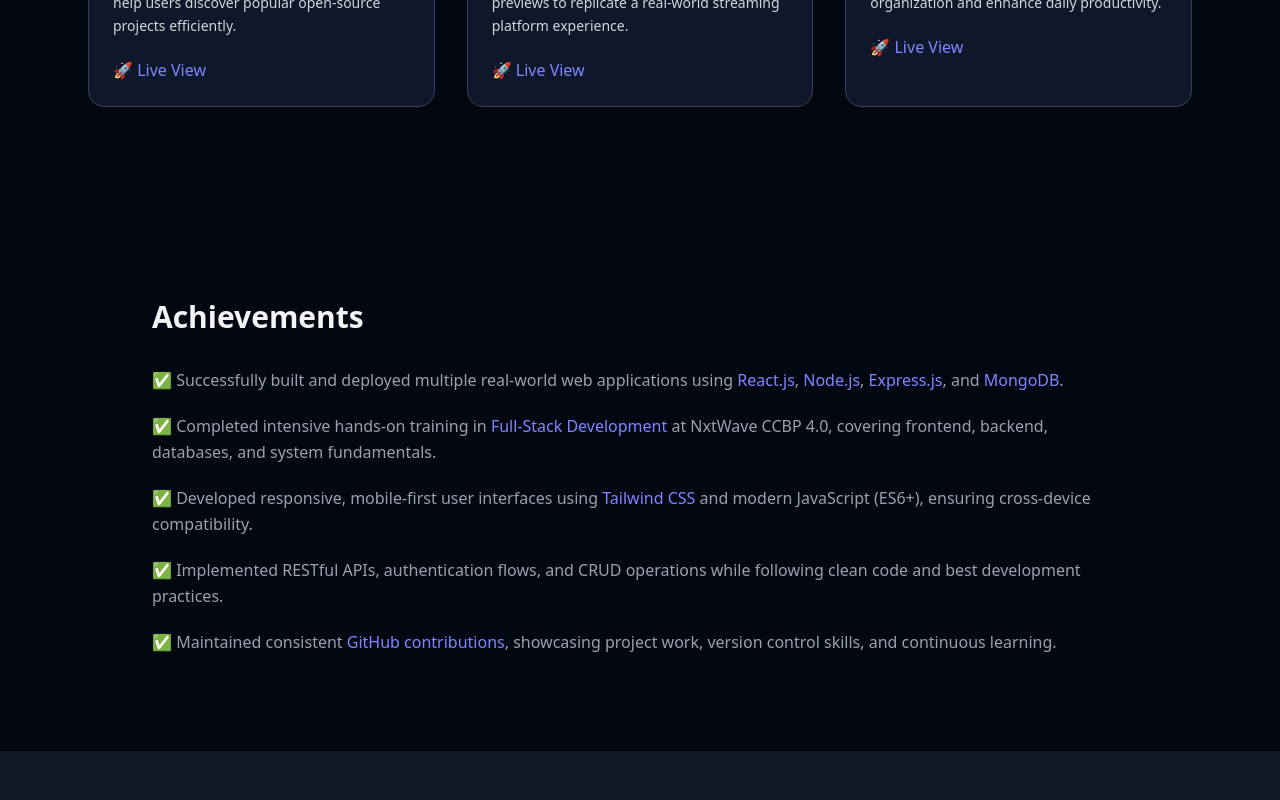
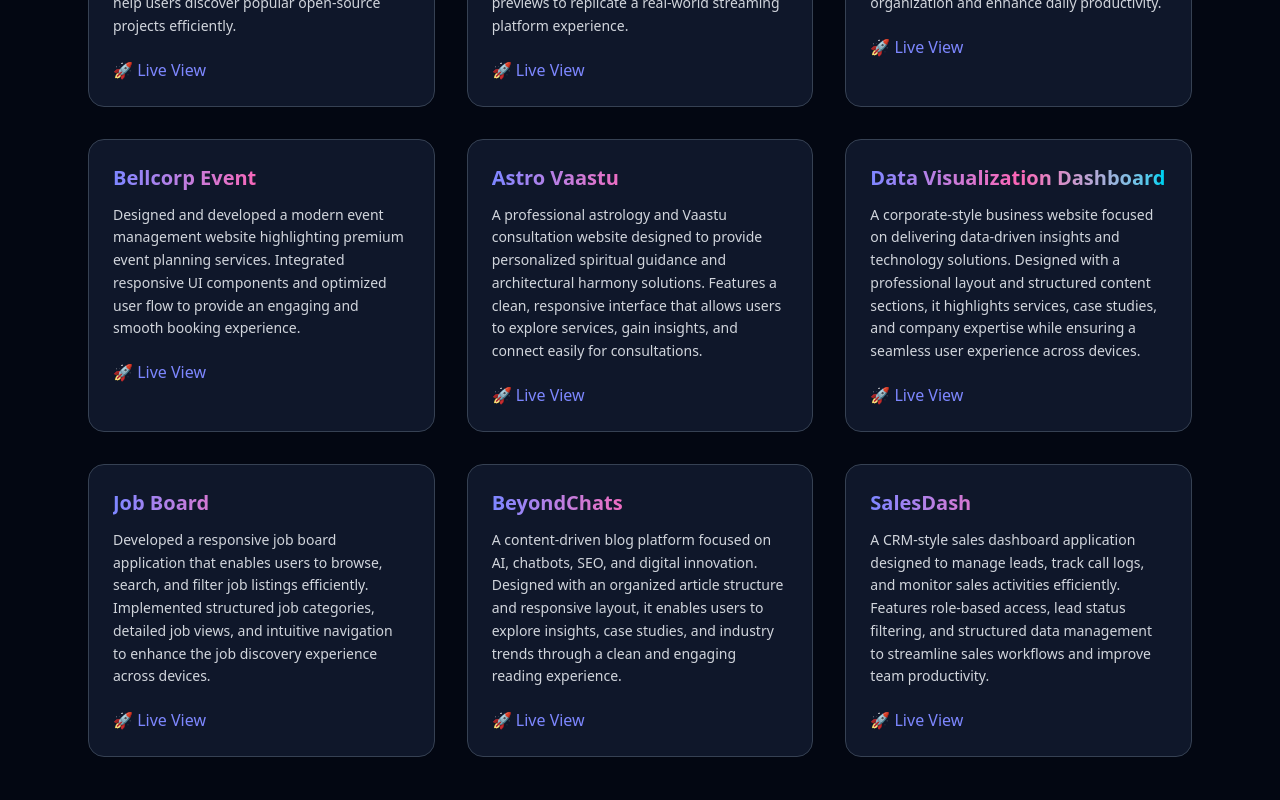
Before and after one commit to aniljiA1/anilmyportfolio, a React (Vite) app in the folder my-portfolio/: page / in a window 1280 px wide. Shown: the part 5720-6520 px from the top of the page. Built offline with nearby package versions, Linux system fonts and the light colour scheme.

Commit message:
Add multiple ProjectCard components to App.jsx

```diff
--- a/my-portfolio/src/App.jsx
+++ b/my-portfolio/src/App.jsx
@@ -585,6 +585,42 @@
           desc="A productivity-focused task management application that allows users to add, filter, and delete tasks efficiently. Designed with a clean interface to improve workflow organization and enhance daily productivity."
           live="https://anilmytask.ccbp.tech/"
         />
+
+        <ProjectCard
+          title="Bellcorp Event"
+          desc="Designed and developed a modern event management website highlighting premium event planning services. Integrated responsive UI components and optimized user flow to provide an engaging and smooth booking experience."
+          live="https://anilbellcorpevent.vercel.app/"
+        />
+
+        <ProjectCard
+          title="Astro Vaastu"
+          desc="A professional astrology and Vaastu consultation website designed to provide personalized spiritual guidance and architectural harmony solutions. Features a clean, responsive interface that allows users to explore services, gain insights, and connect easily for consultations."
+          live="https://anilastrovaastu.vercel.app/"
+        />
+
+        <ProjectCard
+          title="Data Visualization Dashboard"
+          desc="A corporate-style business website focused on delivering data-driven insights and technology solutions. Designed with a professional layout and structured content sections, it highlights services, case studies, and company expertise while ensuring a seamless user experience across devices."
+          live="https://anilblackcoffer-mkgl.vercel.app/"
+        />
+
+        <ProjectCard
+          title="Job Board"
+          desc="Developed a responsive job board application that enables users to browse, search, and filter job listings efficiently. Implemented structured job categories, detailed job views, and intuitive navigation to enhance the job discovery experience across devices."
+          live="https://anilcygnusvoyages.vercel.app/"
+        />
+
+        <ProjectCard
+          title="BeyondChats"
+          desc="A content-driven blog platform focused on AI, chatbots, SEO, and digital innovation. Designed with an organized article structure and responsive layout, it enables users to explore insights, case studies, and industry trends through a clean and engaging reading experience."
+          live="https://anilbeyondchats.vercel.app/"
+        />
+
+        <ProjectCard
+          title="SalesDash"
+          desc="A CRM-style sales dashboard application designed to manage leads, track call logs, and monitor sales activities efficiently. Features role-based access, lead status filtering, and structured data management to streamline sales workflows and improve team productivity."
+          live="https://anilsalespyper.vercel.app/"
+        />
       </div>
     </section>
   );
@@ -760,7 +796,7 @@
 function Footer() {
   return (
     <footer className="py-6 text-center text-sm text-gray-500">
-      © 2025 Anil Kumar. Built with React.
+      © {new Date().getFullYear()} Anil Kumar. Built with React.
     </footer>
   );
 }
```
